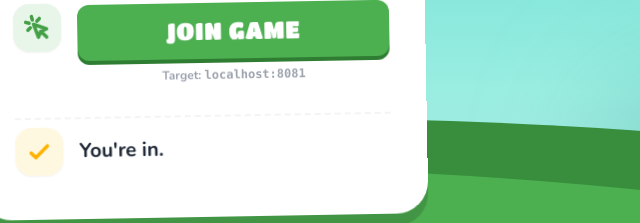
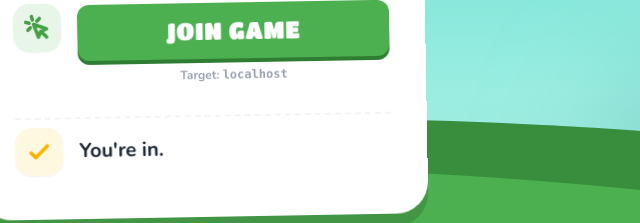
Before and after one commit to SilasBazar/LOF_Web_Controller_Helper_Site, a plain HTML site: page Index.html in a window 1280 px wide. Shown: the part 442-665 px from the top of the page, 440-1080 px from the left. Drawn offline with nearby package versions, Linux system fonts and the light colour scheme.

Commit message:
Remove hardcoded :8081 from target URL
Stop appending port 8081 to the target host: construct targetUrl using only the host and update ipDisplay and errorIpDisplay to show the host without ':8081'. This aligns the client with a server running on the default or dynamic port and avoids displaying a fixed port in the UI.

```diff
--- a/Index.html
+++ b/Index.html
@@ -186,10 +186,10 @@
             targetHost = 'localhost';
         }
 
-        const targetUrl = `http://${targetHost}:8081`;
+        const targetUrl = `http://${targetHost}`;
 
         // Show the target IP (helpful for debugging)
-        ipDisplay.querySelector('span').innerText = targetHost + ":8081";
+        ipDisplay.querySelector('span').innerText = targetHost;
         ipDisplay.classList.remove('opacity-0');
 
         btn.addEventListener('click', async () => {
@@ -221,7 +221,7 @@
                 btnText.innerText = originalContent;
 
                 // Update error text to show the IP we TRIED to hit
-                errorIpDisplay.innerText = targetHost + ":8081";
+                errorIpDisplay.innerText = targetHost;
 
                 popup.classList.remove('hidden');
             }
```
